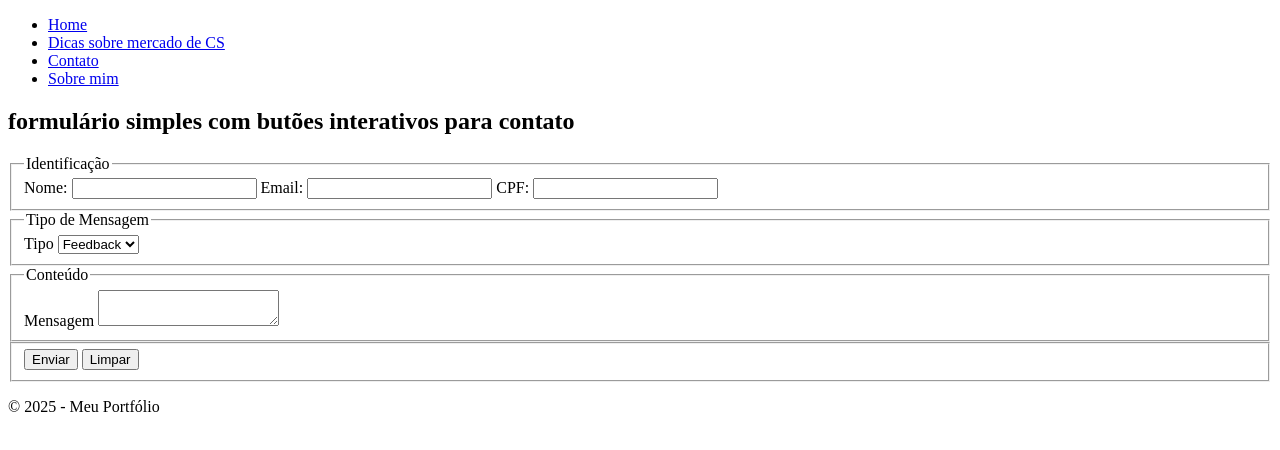
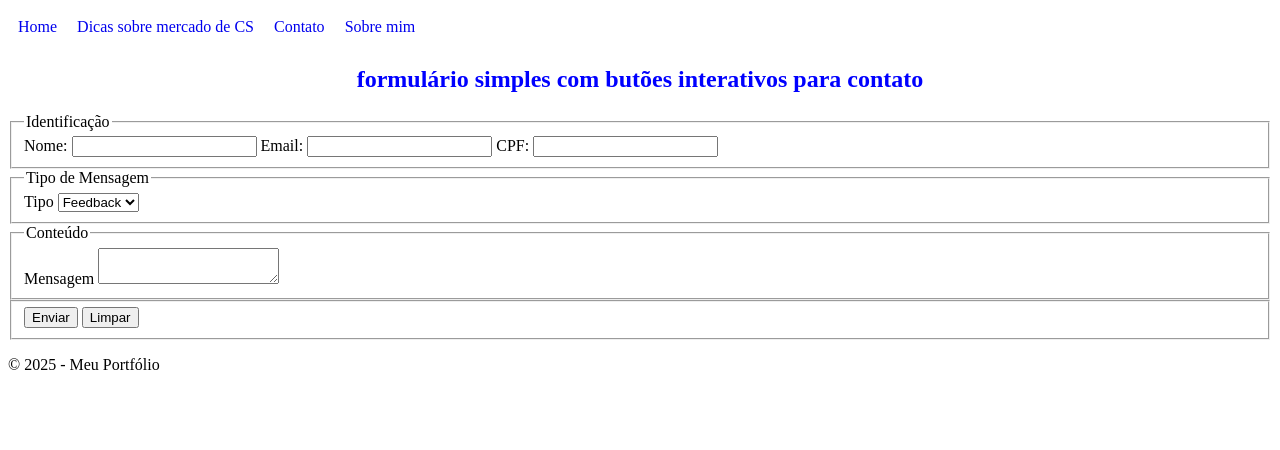
Before and after one commit to haoasakura98/Basics-of-HTML, a plain HTML site: page contato.html in a window 1280 px wide. Drawn offline with Linux system fonts and the light colour scheme.

Commit message:
Update contato.html

```diff
--- a/contato.html
+++ b/contato.html
@@ -3,11 +3,35 @@
 
 <head>
 	<title> Aprendendo HTML </title>
+
+	<style>
+
+		h1, h2, h3, h4, h5, h6{
+			color:blue;
+			text-align:center;
+		}
+
+		#menu-principal ul{
+			display:flex;
+			list-style-type: none;
+			margin:0px;
+			padding:0px;
+		}
+
+		#menu-principal li{
+			margin:10px;
+		}
+
+		#menu-principal a{
+			text-decoration:none;
+		}
+
+	</style>
 </head>
 
 <body>
 <header>
-	<nav>
+	<nav id="menu-principal">
 
 		<ul>
 			<li><a href="index.html">Home</a></li>
```
